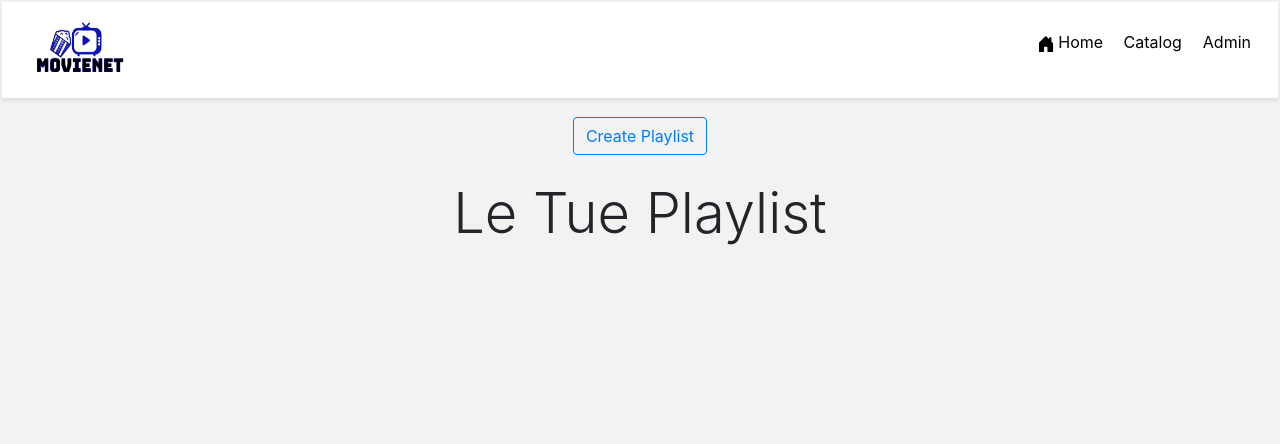
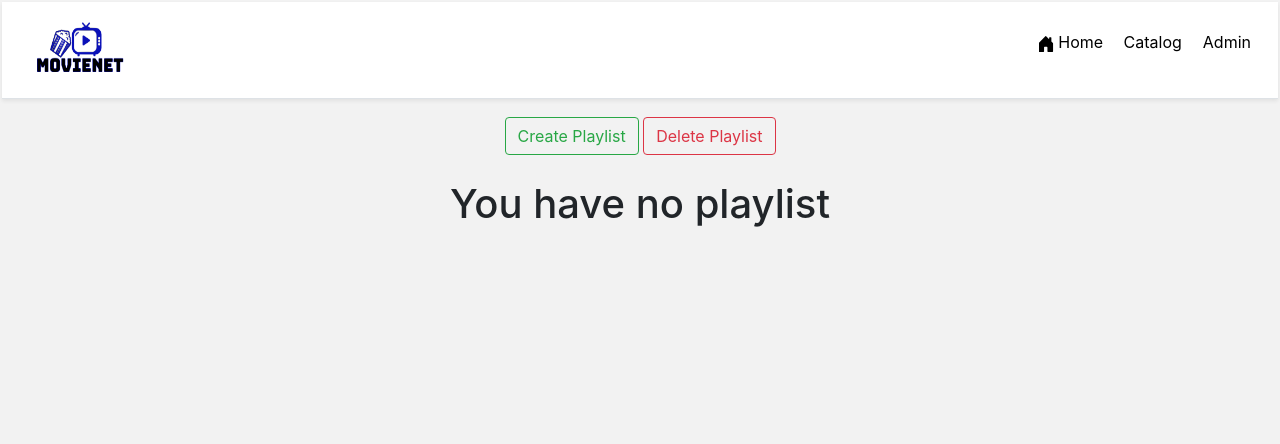
Before and after one commit to bskenzo/Progetto_Tecnologie, a Django app: page /playlist/ in a window 1280 px wide. Shown: the top 444 px of the page. Run offline with Django 3.2, Linux system fonts and the light colour scheme; a user stored in the database is signed in; data that the repository does not hold is empty; some libraries are stand-ins or nearby versions.

Commit message:
playlist remove

```diff
--- a/playlist/templates/playlist/playlist.html
+++ b/playlist/templates/playlist/playlist.html
@@ -21,11 +21,11 @@
             </ul>
         {% endif %}
 
-        <button  type="button" class="btn btn-outline-primary mx-auto mb-4" data-target="#exampleModal"
+        <button  type="button" class="btn btn-outline-success mx-auto mb-4" data-target="#createModal"
                  data-toggle="modal">Create Playlist
         </button>
 
-        <div class="modal fade" id="exampleModal" tabindex="-1" role="dialog" aria-labelledby="exampleModalLabel" aria-hidden="true">
+        <div class="modal fade" id="createModal" tabindex="-1" role="dialog" aria-labelledby="exampleModalLabel" aria-hidden="true">
             <div class="modal-dialog" role="document">
                 <div class="modal-content">
                     <div class="modal-header">
@@ -44,7 +44,7 @@
 
                             <div class="modal-footer">
                                 <button type="button" class="btn btn-secondary" data-dismiss="modal">Close</button>
-                                <button type="submit" class="btn btn-primary">Create</button>
+                                <button type="submit" class="btn btn-outline-success">Create</button>
                             </div>
 
                         </form>
@@ -53,19 +53,55 @@
             </div>
         </div>
 
-        <h1 class="display-4">Le Tue Playlist</h1>
+        <button  type="button" class="btn btn-outline-danger mx-auto mb-4" data-target="#deleteModal"
+                 data-toggle="modal">Delete Playlist
+        </button>
 
-        {% for playlist in playlists %}
-            {% if playlist.user_id == user.pk %}
+        <div class="modal fade" id="deleteModal" tabindex="-1" role="dialog" aria-labelledby="exampleModalLabel" aria-hidden="true">
+            <div class="modal-dialog" role="document">
+                <div class="modal-content">
+                    <div class="modal-header">
+                        <h5 class="modal-title" id="exampleModalLabel">Select a Playlist</h5>
+                        <button type="button" class="close" data-dismiss="modal" aria-label="Close">
+                            <span aria-hidden="true">&times;</span>
+                        </button>
+                    </div>
+                    <div class="modal-body">
+                        <form>
+                            <div class="form-group">
+                                <label for="playlist" class="form-label">Playlist</label>
+                                <select name="playlist" required class="form-control" id="playlist">
+                                    {% for pl in playlists %}
+                                        <option>{{ pl.pk }}-{{ pl.name }}</option>
+                                    {% endfor %}
+                                </select>
+                            </div>
+
+                            <div class="modal-footer">
+                                <button type="button" class="btn btn-secondary" data-dismiss="modal">Close</button>
+                                <button type="submit" class="btn btn-outline-danger">Delete</button>
+                            </div>
+                        </form>
+                    </div>
+                </div>
+            </div>
+        </div>
+
+        {% if playlists|length <= 0 %}
+            <h1>You have no playlist</h1>
+        {% else %}
+            <h1 class="display-4">Your playlist</h1>
+
+            {% for playlist in playlists %}
                 <div class="container my-4">
                     <h3 class="mt-4">{{ playlist.name }}</h3>
                     {% if playlist.film.all|length > 0 %}
                         <div class="main-gallery js-flickity"
                              data-flickity-options='{ "contain": true }'>
                             {% for film in playlist.film.all %}
-                                <div class="gallery-cell bg-image" style="background-image: url('{{ film.poster.url }}');
-                                        background-size: 146px 298px; background-repeat: no-repeat; background-position: center">
-                                    <a id="remove" href="{% url 'playlist:add-remove' operation='remove' pk=film.pk playlist_id=playlist.pk %}">Remove</a>
+                                <div onclick="location.href='{% url 'movie:film-detail' film.pk %}'" class="gallery-cell bg-image" style="background-image: url('{{ film.poster.url }}');
+                                        background-size: 146px 298px; background-repeat: no-repeat; background-position: center; cursor: pointer;">
+                                    <a style="color: red; background-color: whitesmoke" id="remove" href="{% url 'playlist:add-remove' operation='remove' pk=film.pk playlist_id=playlist.pk %}">Remove</a>
                                 </div>
                             {% endfor %}
                         </div>
@@ -73,8 +109,8 @@
                         <h5>Is empty</h5>
                     {% endif %}
                 </div>
-            {% endif %}
-        {% endfor %}
+            {% endfor %}
+        {% endif %}
     </div>
 
 
--- a/playlist/views.py
+++ b/playlist/views.py
@@ -1,5 +1,5 @@
 from django.contrib.auth.mixins import LoginRequiredMixin
-from django.shortcuts import render, redirect
+from django.shortcuts import redirect
 from django.contrib import messages
 
 # Create your views here.
@@ -15,7 +15,7 @@ class PlaylistView(LoginRequiredMixin, TemplateView):
 
     def get_context_data(self, **kwargs):
         context = {}
-        playlists = Playlist.objects.all()
+        playlists = Playlist.objects.filter(user_id=self.request.user.pk)
         context['playlists'] = playlists
 
         return context
@@ -28,7 +28,13 @@ class PlaylistView(LoginRequiredMixin, TemplateView):
             pl.user_id = request.user.pk
             pl.save()
         except:
-            pass
+            try:
+                playlist = request.GET
+                playlist = playlist['playlist']
+                playlist = playlist.split('-')
+                Playlist.objects.get(id=playlist[0]).delete()
+            except:
+                pass
 
         return super(PlaylistView, self).get(request, *args, **kwargs)
 
```
Also changed, not shown: movie/templates/movie/detail.html (+42 -4 lines), movie/views.py (+12 -1 lines).
